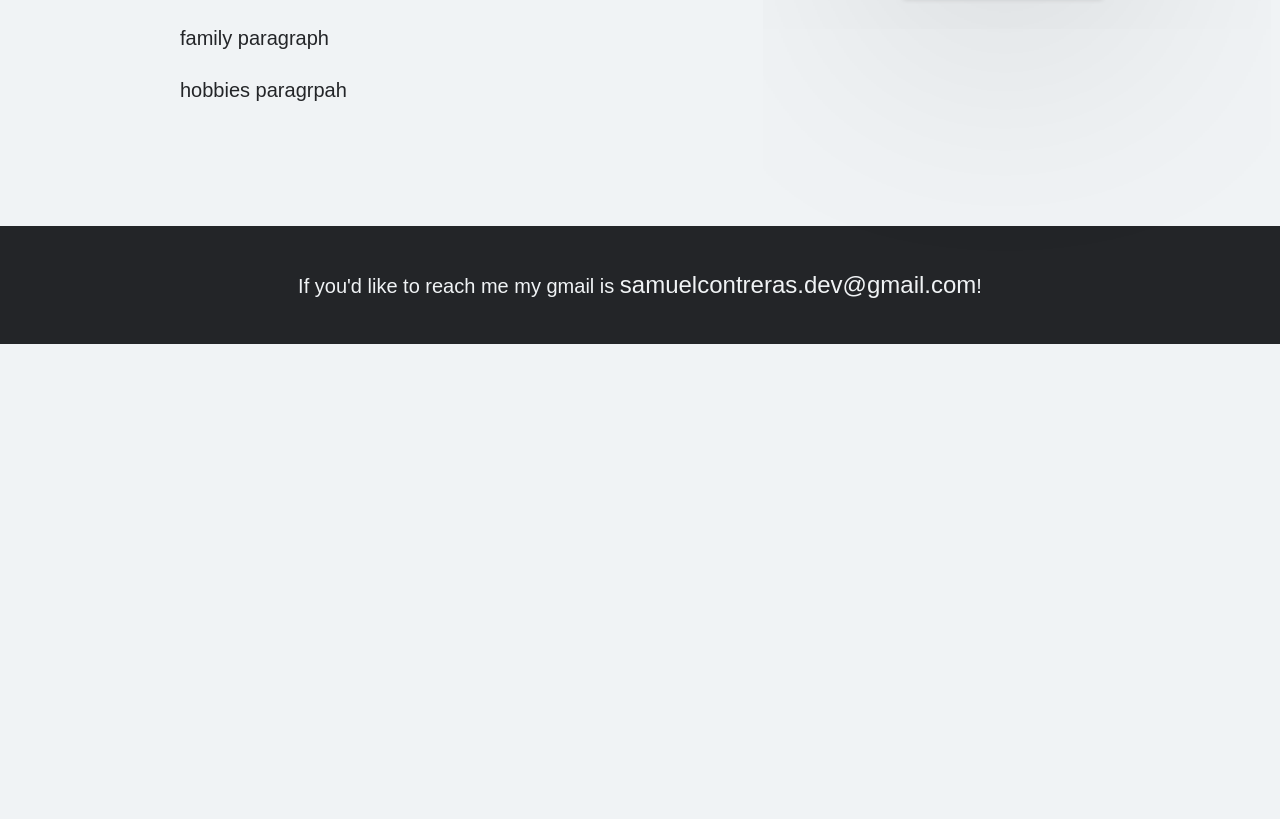
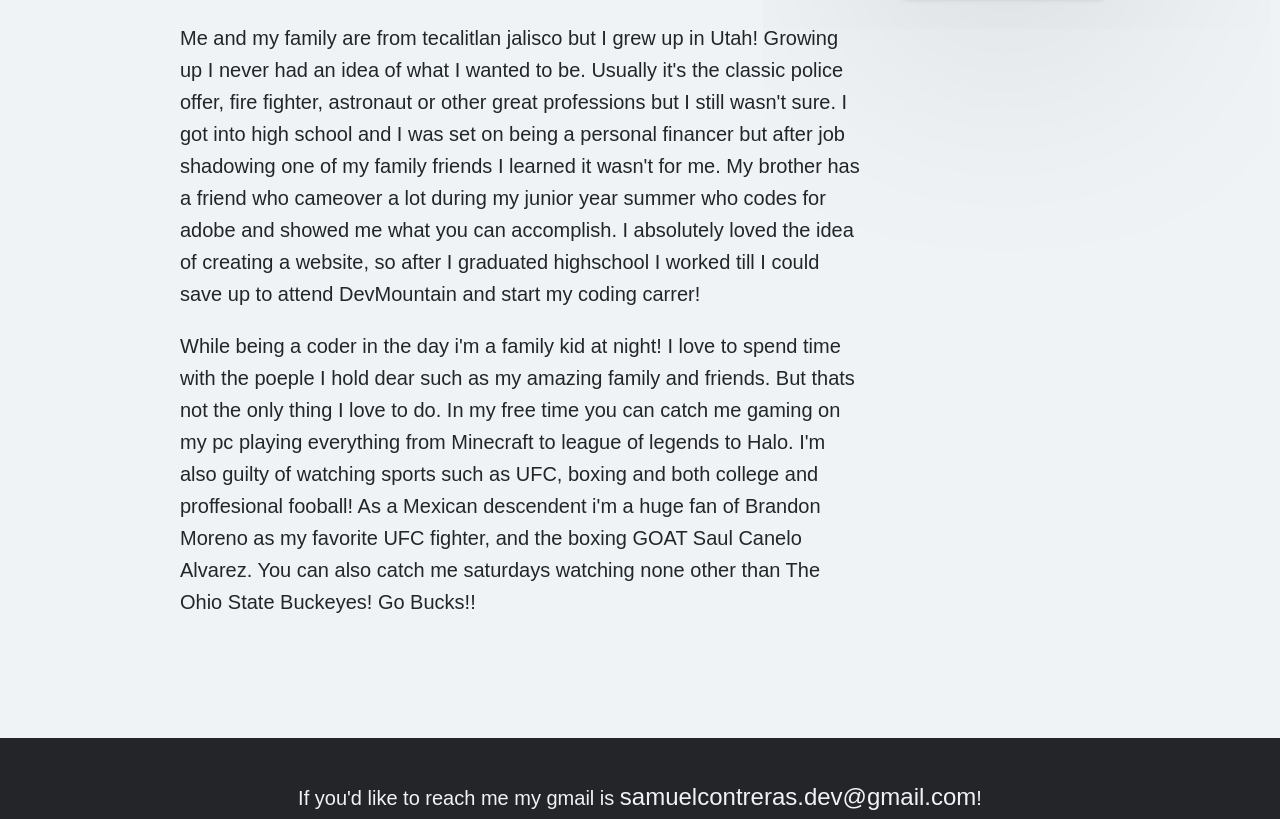
Before and after one commit to SamnContreras/SamnContreras.github.io, a plain HTML site: page index.html in a window 1280 px wide. Shown: the part 1496-2315 px from the top of the page. Before the commit the page ends 1840 px from the top, so only its background shows below. Drawn offline with Linux system fonts and the light colour scheme; a web font is replaced by a local one.

Commit message:
front page done

```diff
--- a/index.html
+++ b/index.html
@@ -66,8 +66,17 @@
             <p class="section--subtitle section--subtitle--about">Web Dev from Utah!</p>
 
             <div class="about-me-body">
-                <p>family paragraph</p>
-                <p>hobbies paragrpah</p>
+                <p>Me and my family are from tecalitlan jalisco but I grew up in Utah! Growing up I never had an idea of what I wanted to be.
+                    Usually it's the classic police offer, fire fighter, astronaut or other great professions but I still wasn't sure. I got into high school and
+                    I was set on being a personal financer but after job shadowing one of my family friends I learned it wasn't for me.
+                    My brother has a friend who cameover a lot during my junior year summer who codes for adobe and showed me what you can accomplish. I absolutely
+                    loved the idea of creating a website, so after I graduated highschool I worked till I could save up to attend DevMountain and start my coding carrer!
+                </p>
+                <p>While being a coder in the day i'm a family kid at night! I love to spend time with the poeple I hold dear such as my amazing family and friends.
+                    But thats not the only thing I love to do. In my free time you can catch me gaming on my pc playing everything from Minecraft to league of legends to Halo.
+                    I'm also guilty of watching sports such as UFC, boxing and both college and proffesional fooball! As a Mexican descendent i'm a huge fan of Brandon Moreno as my favorite UFC fighter,
+                    and the boxing GOAT Saul Canelo Alvarez. You can also catch me saturdays watching none other than The Ohio State Buckeyes! Go Bucks!!
+                </p>
             </div>
             <img src="SamEdit1.jpg" alt="dif-pic" class="about-me-img">
     </section>
```
